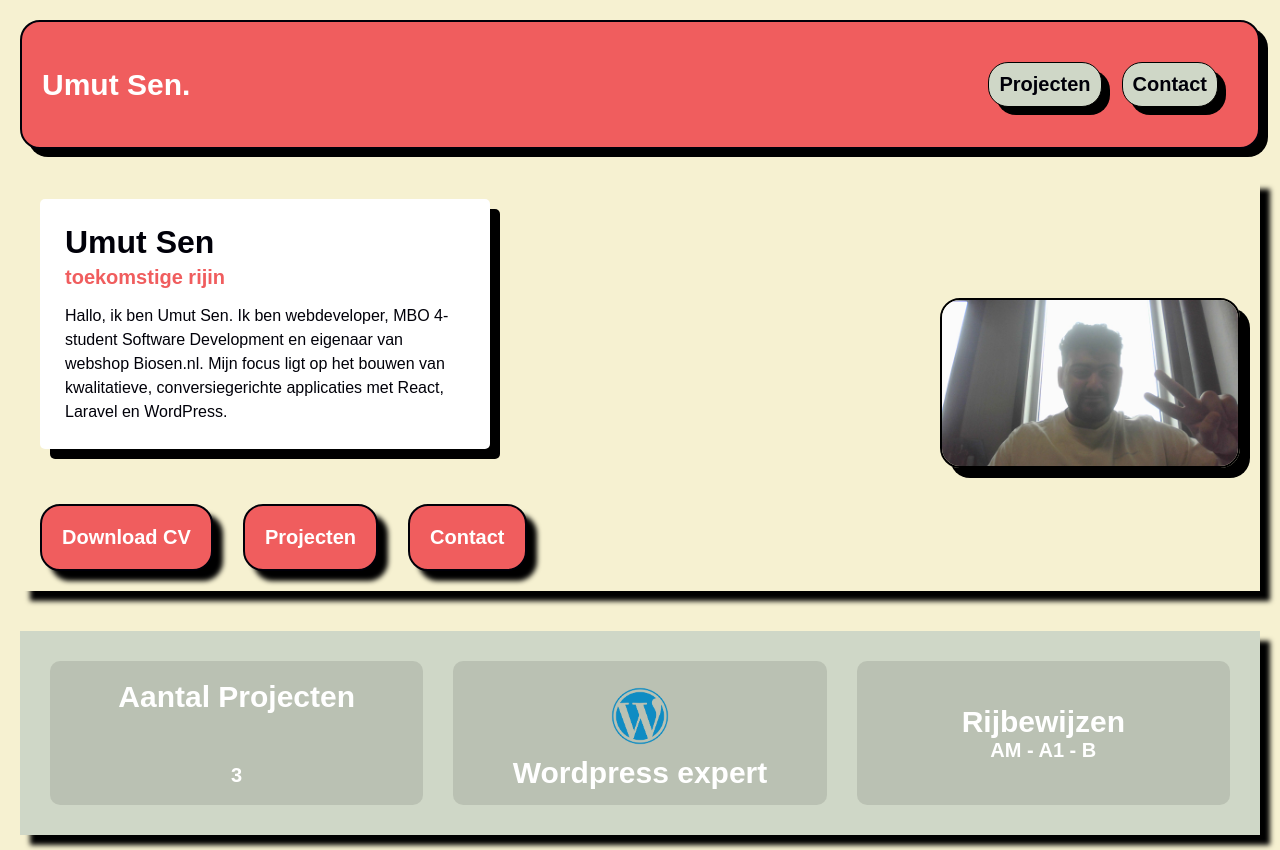
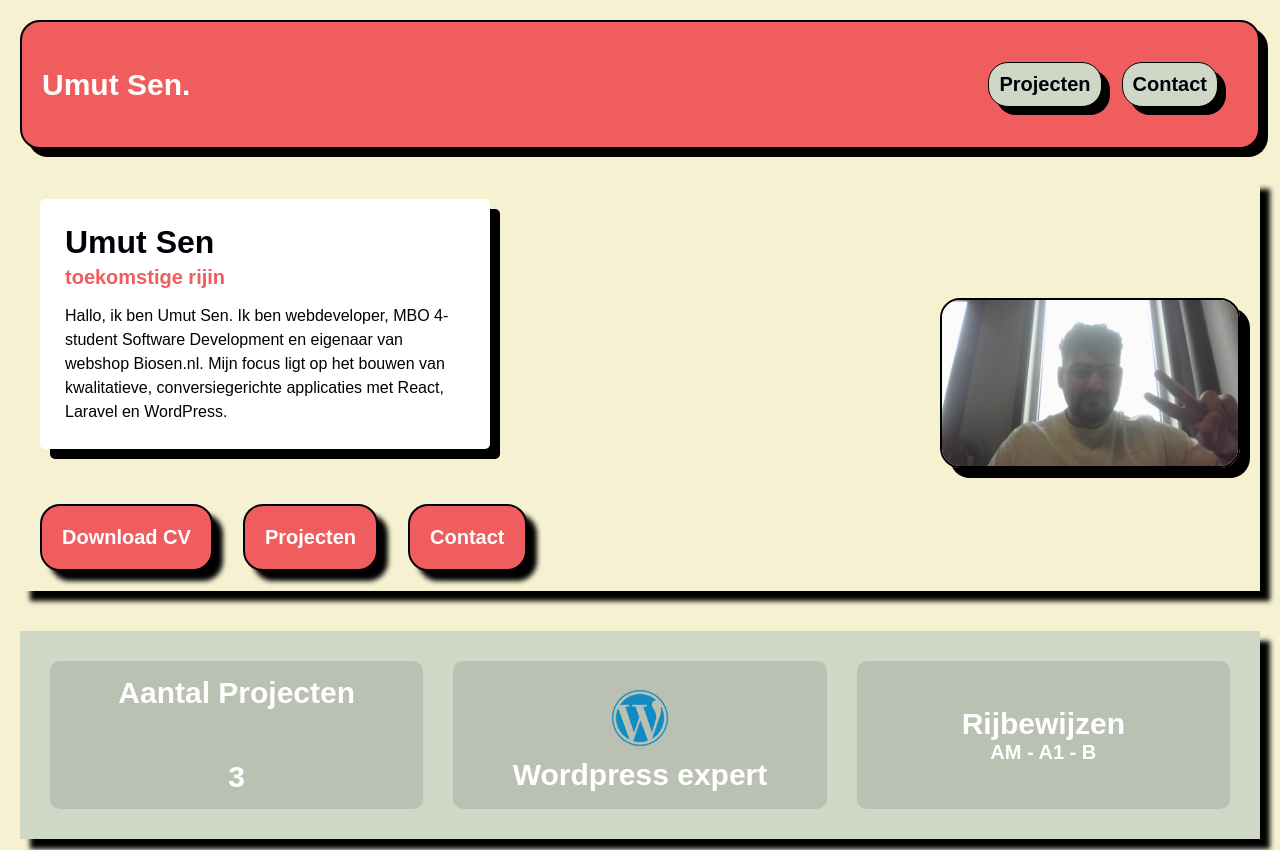
Before and after one commit to Umut-Sen/Herkansingportofolio, a website: page index.html in a window 1280 px wide. Shown: the top 850 px of the page. Drawn offline with Linux system fonts and the light colour scheme.

Commit message:
Final push mark IV

```diff
--- a/index.html
+++ b/index.html
@@ -51,7 +51,7 @@
     <Section class="Sellingpoints">
       <div class="Projecten">
         <h2>Aantal Projecten</h2>
-        <p>3</p>
+        <h2>3</h2>
       </div>
       <div class="Wordpress">
         <img src="IMG/wordpress.webp" alt="" width="80px" height="80px">
```
